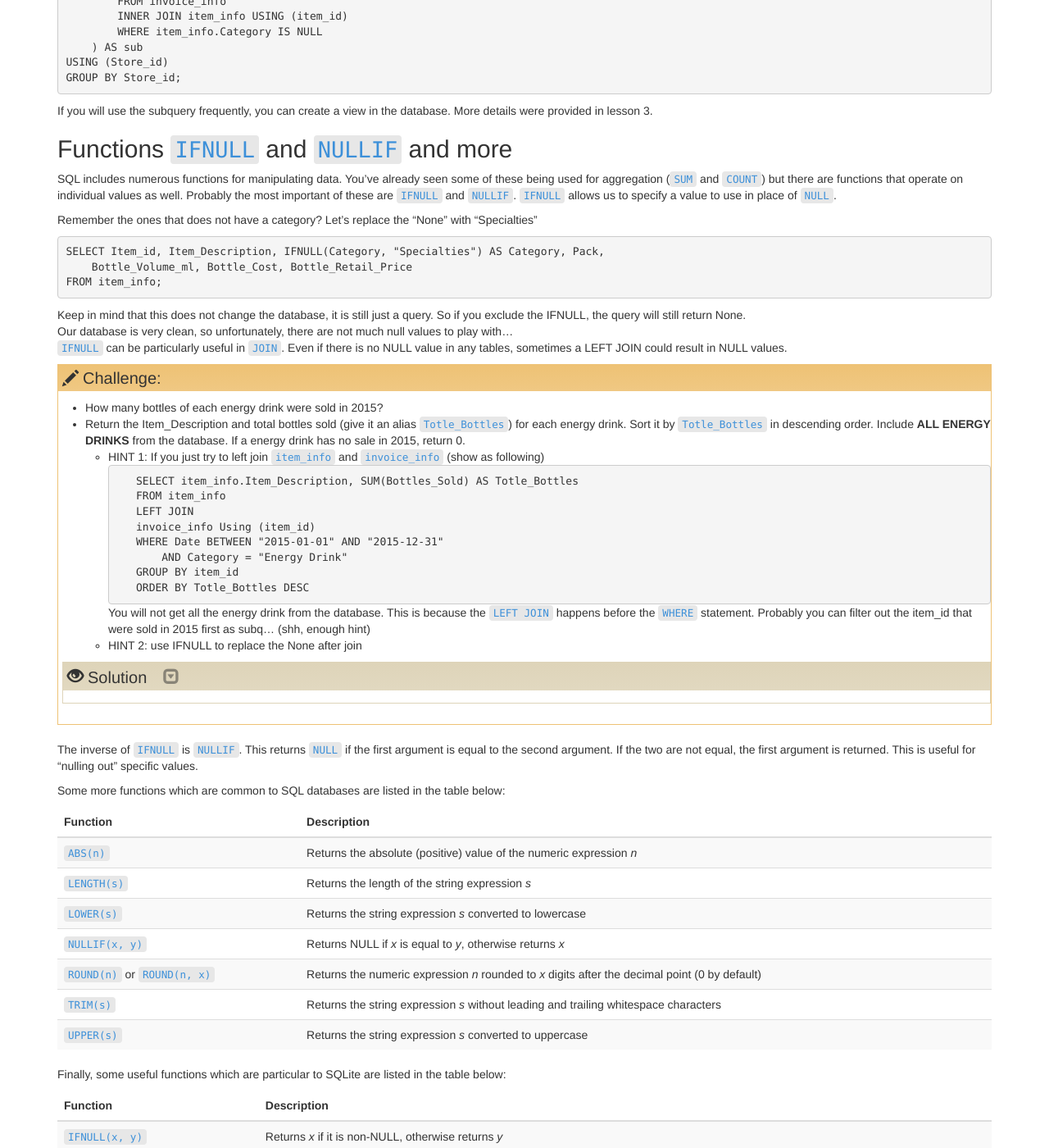
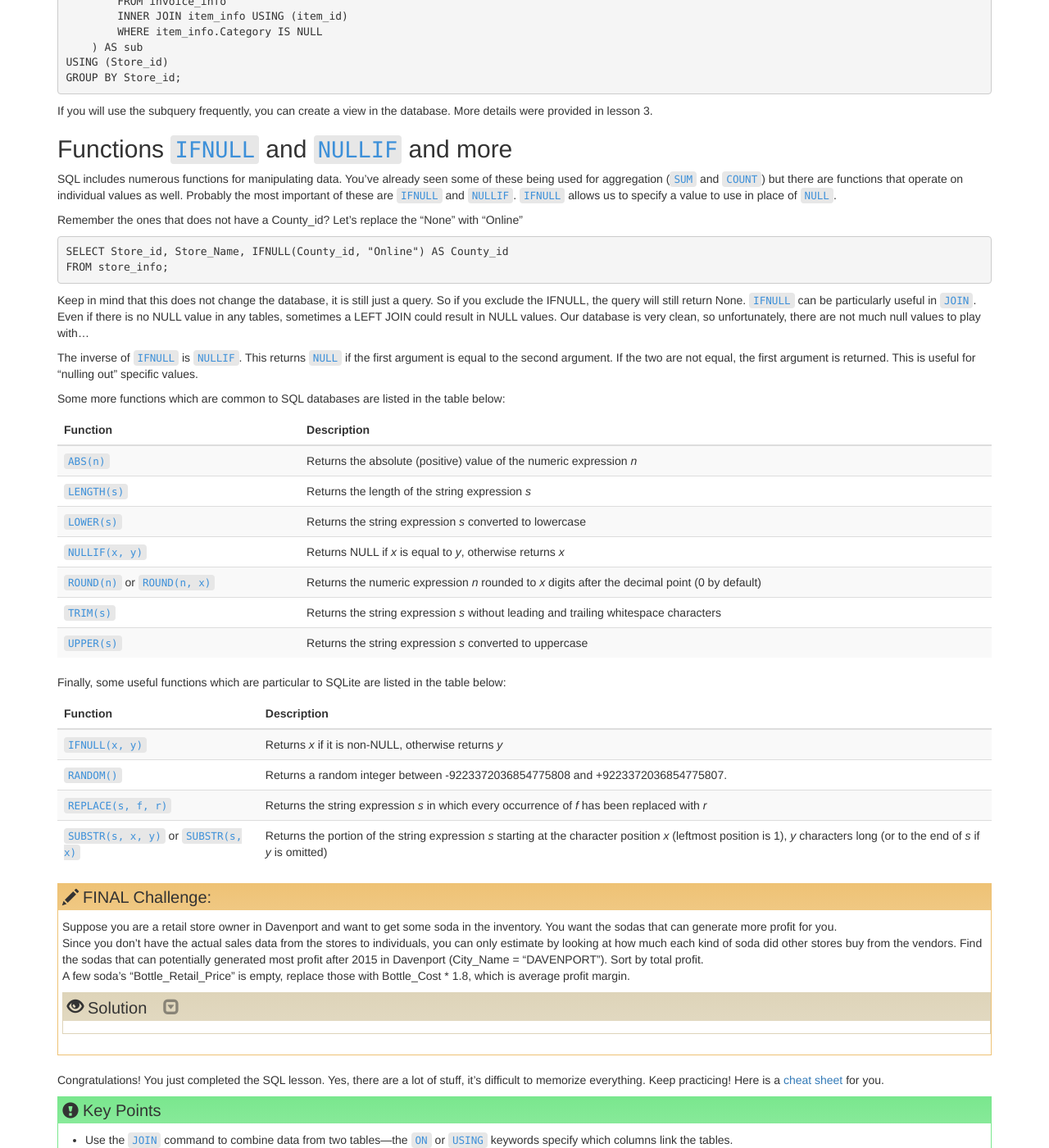
Before and after one commit to data-lessons/SQL-business, a Jekyll site: the page built from _episodes/04-sql-joins.md, in a window 1280 px wide and 1400 px high, scrolled down 4141 px. Shown: the whole window at 82% size. Built offline with Jekyll 4.4.1, drawn with Linux system fonts in a browser that asks for light colours; some of the changed text lies outside the part shown.

Commit message:
Update 04-sql-joins.md

````diff
--- a/_episodes/04-sql-joins.md
+++ b/_episodes/04-sql-joins.md
@@ -227,52 +227,14 @@ that operate on individual values as well. Probably the most important of these
 are `IFNULL` and `NULLIF`. `IFNULL` allows us to specify a value to use in
 place of `NULL`.
 
-Remember the ones that does not have a category? Let's replace the "None" with "Specialties"
+Remember the ones that does not have a County_id? Let's replace the "None" with "Online"
 
-    SELECT Item_id, Item_Description, IFNULL(Category, "Specialties") AS Category, Pack,
-        Bottle_Volume_ml, Bottle_Cost, Bottle_Retail_Price
-    FROM item_info;
+    SELECT Store_id, Store_Name, IFNULL(County_id, "Online") AS County_id
+    FROM store_info;
 
 Keep in mind that this does not change the database, it is still just a query. So if you exclude the IFNULL, the query will still return None.
+`IFNULL` can be particularly useful in `JOIN`. Even if there is no NULL value in any tables, sometimes a LEFT JOIN could result in NULL values.
 Our database is very clean, so unfortunately, there are not much null values to play with...
-`IFNULL` can be particularly useful in `JOIN`. Even if there is no NULL value in any tables, sometimes a LEFT JOIN could result in NULL values.
-
-> ## Challenge:
->
-> - How many bottles of each energy drink were sold in 2015?
-> - Return the Item_Description and total bottles sold (give it an alias `Totle_Bottles`) for each energy drink. Sort it by `Totle_Bottles` in descending order. Include **ALL ENERGY DRINKS** from the database. If a energy drink has no sale in 2015, return 0.
->   - HINT 1: If you just try to left join `item_info` and `invoice_info` (show as following)
->       ```
->        SELECT item_info.Item_Description, SUM(Bottles_Sold) AS Totle_Bottles
->        FROM item_info
->        LEFT JOIN
->        invoice_info Using (item_id)
->        WHERE Date BETWEEN "2015-01-01" AND "2015-12-31"
->            AND Category = "Energy Drink"
->        GROUP BY item_id
->        ORDER BY Totle_Bottles DESC
->       ```
->        You will not get all the energy drink from the database. This is because the `LEFT JOIN` happens before the `WHERE` statement. Probably you can filter out the item_id that were sold in 2015 first as subq... (shh, enough hint)
->   - HINT 2: use IFNULL to replace the None after join
->
->> ## Solution
->>
->> ```
->> SELECT item_info.Item_Description, IFNULL(sub.Totle_Bottles, 0) AS Totle_Bottles
->> FROM item_info
->> LEFT JOIN
->>     (SELECT item_id, SUM(Bottles_Sold) as Totle_Bottles
->>     FROM invoice_info
->>     WHERE Date BETWEEN "2015-01-01" AND "2015-12-31"
->>     GROUP BY Item_id) as sub
->> Using (item_id)
->> WHERE Category = "Energy Drink"
->> ORDER BY Totle_Bottles DESC;
->> ```
->>
-> {: .solution}
-{: .challenge}
-
 
 The inverse of `IFNULL` is `NULLIF`. This returns `NULL` if the first argument
 is equal to the second argument. If the two are not equal, the first argument
@@ -325,4 +287,4 @@ table below:
 > {: .solution}
 {: .challenge}
 
-Cong! You just completed the SQL lesson. Yes, there are a lot of stuff, it's difficult to memorize everything. Keep practicing! Here is a [cheat sheet](../sql_cheat_sheet.md) for you.
+Congratulations! You just completed the SQL lesson. Yes, there are a lot of stuff, it's difficult to memorize everything. Keep practicing! Here is a [cheat sheet](../sql_cheat_sheet.md) for you.
````
